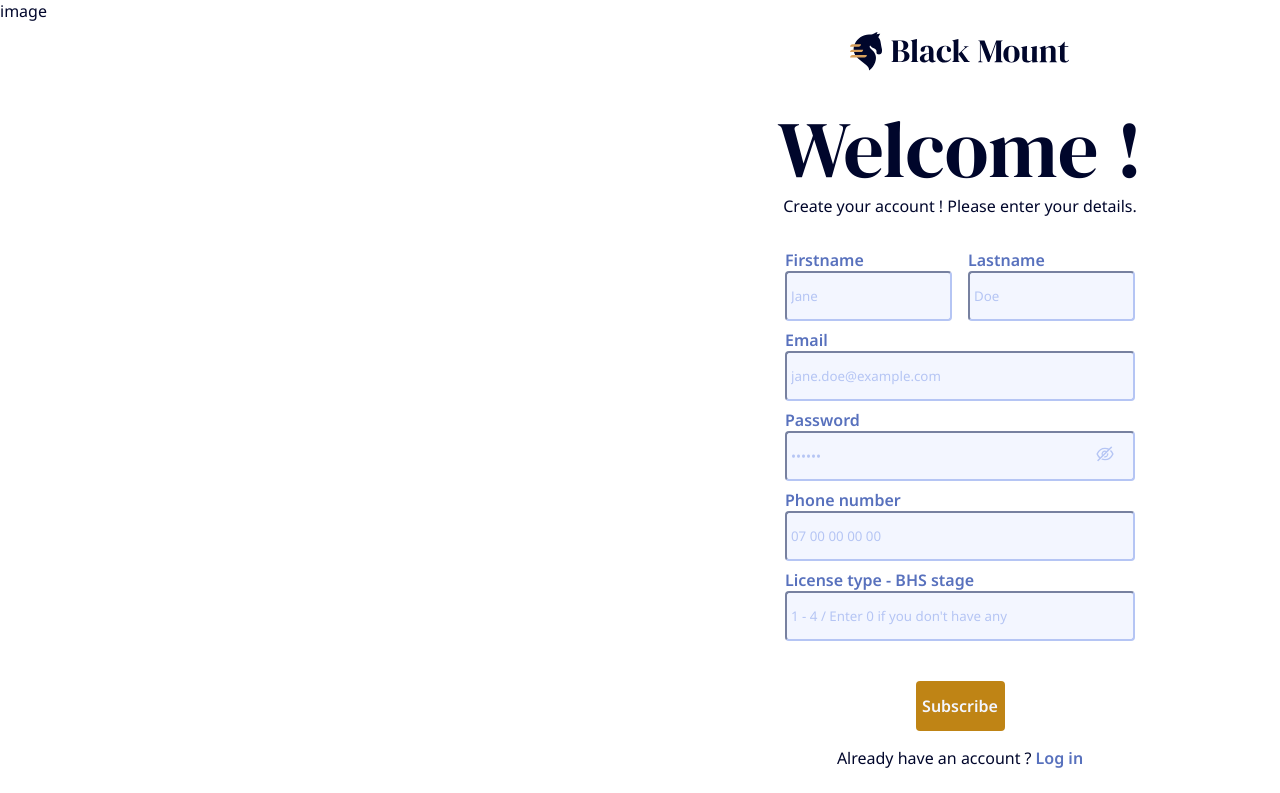
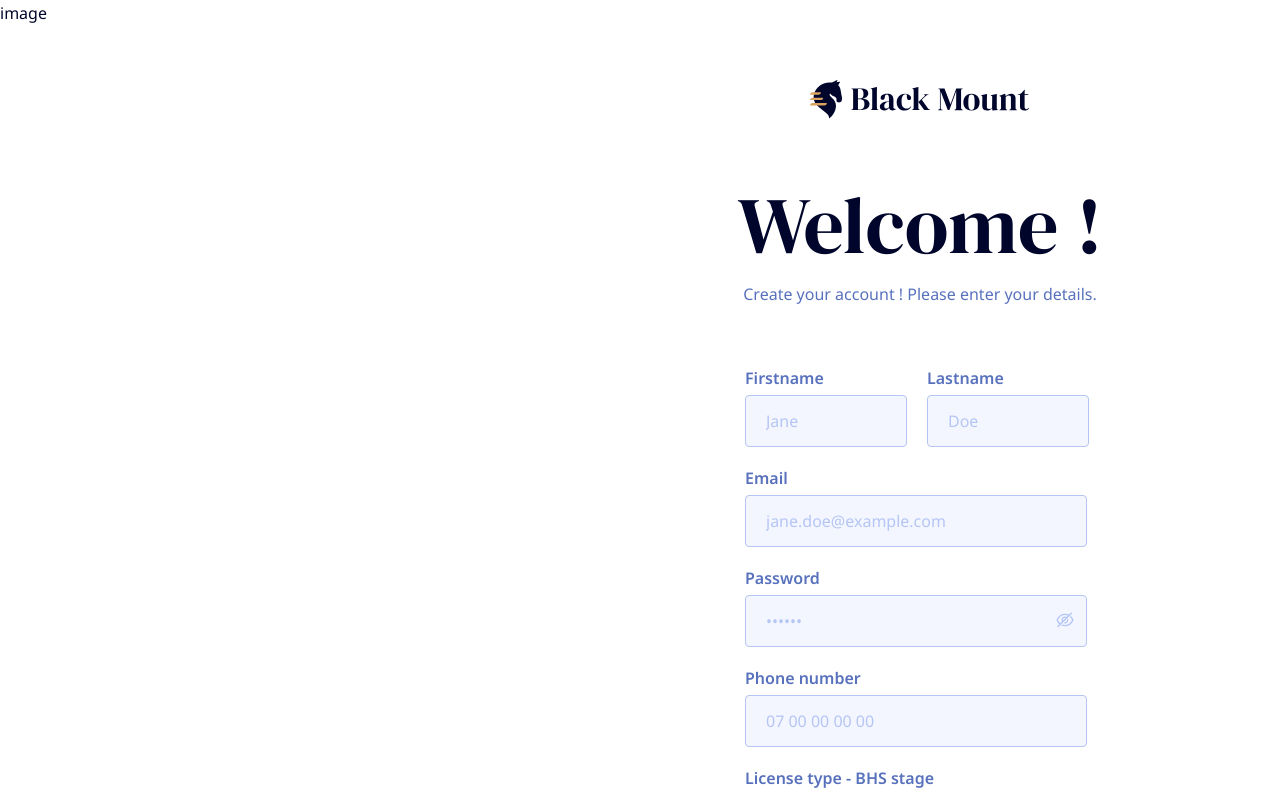
Before and after one commit to AmelieGHP/Hackathon2, a React (Vite) app in the folder frontend/: page / in a window 1280 px wide. Shown: the top 793 px of the page. Built offline with nearby package versions, Linux system fonts and the light colour scheme.

Commit message:
login form ok

```diff
--- a/frontend/src/components/LoginForm.jsx
+++ b/frontend/src/components/LoginForm.jsx
@@ -83,7 +83,7 @@ function LoginForm() {
         </div>
         <button
           type="submit"
-          className="buttonOk"
+          className="primaryButton"
           disabled={!email || !password}
           onClick={(e) => {
             handleClick(e);
--- a/frontend/src/components/SubscribeForm.jsx
+++ b/frontend/src/components/SubscribeForm.jsx
@@ -70,6 +70,7 @@ function SubscribeForm() {
             />
           </div>
         </div>
+        <div>
           <label htmlFor="email">Email</label>
           <input
             type="email"
@@ -81,8 +82,9 @@ function SubscribeForm() {
             }}
             required
           />
+        </div>
+        <div className="passwordInput">
           <label htmlFor="password">Password</label>
-        <div className="passwordInput">
           <input
             type={!visiblePassword ? "password" : "text"}
             name="pwd"
@@ -96,7 +98,7 @@ function SubscribeForm() {
           <button type="button" onClick={handlePwdClick}>
             {visiblePassword ? (
               <AiOutlineEye
-                color="#B5C5F4"
+                color={password ? "#5871bd" : "#B5C5F4"}
                 size={20}
                 style={{ backgroundColor: "#F3F6FF" }}
               />
@@ -109,6 +111,7 @@ function SubscribeForm() {
             )}
           </button>
         </div>
+        <div>
           <label htmlFor="phone">Phone number</label>
           <input
             type="text"
@@ -120,6 +123,9 @@ function SubscribeForm() {
             }}
             required
           />
+        </div>
+        <div>
+
           <label htmlFor="license">License type - BHS stage</label>
           <input
             type="number"
@@ -133,9 +139,10 @@ function SubscribeForm() {
             }}
             required
           />
+        </div>
         <button
           type="submit"
-          className="buttonOk"
+          className="primaryButton"
           disabled={
             !email || !password || !firstname || !lastname || !phone || !license
           }
@@ -143,7 +150,7 @@ function SubscribeForm() {
             handleClick(e);
           }}
         >
-          Subscribe
+          Sign in
         </button>
       </form>
     </div>
--- a/frontend/src/main.scss
+++ b/frontend/src/main.scss
@@ -1,12 +1,14 @@
-@import "./variables.scss";
+@import url("https://fonts.googleapis.com/css2?family=DM+Serif+Display&family=Noto+Sans:wght@300;400;500;600;700;800&display=swap");
 
-@import "./pages/home.scss";
-@import "./pages/horseInfo.scss";
-@import "./pages/loginPage.scss";
+$secondaryTextColor: #b5c5f4;
+$backgroundColor: #f3f6ff;
+$accentColor: #5871bd;
+$primaryTextColor: #00062b;
+$buttonColor: #d9a25f;
+$hoverColor: #bf8415;
 
-@import "./components/footer.scss";
-@import "./components/header.scss";
-@import "./components/horseCard.scss";
+$textFont: "Noto Sans", sans-serif;
+$titleFont: "DM Serif Display", serif;
 
 * {
   margin: 0;
@@ -17,62 +19,87 @@
 
 a {
   text-decoration: none;
-  color: $darkblue;
-  font-family: $classicFont;
+  color: $primaryTextColor;
+  font-family: $textFont;
 }
 
 h1 {
   font-size: 80px;
   line-height: 92px;
-  color: $darkblue;
+  color: $primaryTextColor;
   font-family: $titleFont;
 }
 
 h2 {
   font-size: 40px;
-  color: $darkblue;
+  line-height: 52px;
+  color: $primaryTextColor;
   font-family: $titleFont;
 }
 
 h3 {
   font-size: 32px;
-  color: $darkgold;
-  font-family: $classicFont;
+  line-height: 42px;
+  color: $hoverColor;
+  font-family: $textFont;
 }
 
 p {
   font-size: 16px;
-  color: $darkblue;
-  font-family: $classicFont;
+  line-height: 26px;
+  color: $primaryTextColor;
+  font-family: $textFont;
+}
+
+.accentText {
+  color: $accentColor;
 }
 
 small {
   font-size: 13px;
-  color: $darkgold;
-  font-family: $classicFont;
+  color: $hoverColor;
+  font-family: $textFont;
 }
 
 button {
   border-radius: 4px;
-  border: 1px $darkgold;
-  font-family: $classicFont;
+  border: 1px $hoverColor;
+  font-family: $textFont;
   font-weight: 600;
 }
 
-.buttonOk {
-  background-color: $darkgold;
-  color: $lightblue2;
+input {
+  all: unset;
+}
+
+.primaryButton {
+  background-color: $buttonColor;
+  color: #ffffff;
+  height: 50px;
+  min-width: 89px;
+  width: fit-content;
+  font-size: 16px;
+  transition: .3s ease-in-out;
+  padding: 0 20px;
+}
+
+.primaryButton:hover {
+  color: $hoverColor;
+}
+
+.secondaryButton {
+  background-color: #ffffff;
+  color: $buttonColor;
   height: 50px;
   min-width: 89px;
   width: fit-content;
   font-size: 16px;
 }
 
-.buttonCancel {
-  background-color: $lightblue2;
-  color: $darkgold;
-  height: 50px;
-  min-width: 89px;
-  width: fit-content;
-  font-size: 16px;
-}
+@import "./pages/home.scss";
+@import "./pages/horseInfo.scss";
+@import "./pages/loginPage.scss";
+
+@import "./components/footer.scss";
+@import "./components/header.scss";
+@import "./components/horseCard.scss";
--- a/frontend/src/pages/LoginPage.jsx
+++ b/frontend/src/pages/LoginPage.jsx
@@ -12,13 +12,13 @@ function Login() {
       <div className="loginSubscribe">
         <img src={blackLogo} alt="Blach Mount Logo" width="220px" />
         <h1>{userExist ? "Hello rider !" : "Welcome !"}</h1>
-        <p>
+        <p className="accentText">
           {userExist ? "Welcome back ! " : "Create your account ! "}Please enter
           your details.
         </p>
         {userExist ? <LoginForm /> : <SubscribeForm />}
         <div className="switchContainer">
-          <p>
+          <p className="accentText">
             {userExist
               ? "Don't have an account ?"
               : "Already have an account ?"}
--- a/frontend/src/pages/loginPage.scss
+++ b/frontend/src/pages/loginPage.scss
@@ -9,16 +9,17 @@
   }
 
   & .loginSubscribe {
+    padding: 80px;
     flex: 1;
     width: 100%;
-    padding-top: 4vh;
     display: flex;
     flex-direction: column;
     align-items: center;
 
     & h1 {
-      margin-top: 4vh;
+      margin-top: 60px;
       font-weight: 400;
+      margin-bottom: 10px;
     }
 
     & .switchContainer {
@@ -27,55 +28,67 @@
     }
 
     & .clearButton {
-      color: $blue;
-      font-weight: 600;
+      color: $accentColor;
+      font-weight: 700;
       font-size: 16px;
-      font-family: $classicFont;
+      font-family: $textFont;
     }
 
     & form {
-      margin: 4vh 0 0;
+      margin: 60px 0 0;
       display: flex;
       flex-direction: column;
       width: 350px;
+      gap: 20px;
+
+      & div {
+        display: flex;
+        flex-direction: column;
+        gap: 6px;
+      }
 
       & .identity {
         display: flex;
-        gap: 2vh;
+        width: 300px;
+        gap: 20px;
+        flex-direction: row;
 
         & div {
           flex: 1;
+
+          & input {
+            width: 120px;
+          }
         }
       }
 
       & input {
-        width: 100%;
+        width: 300px;
         height: 50px;
-        background-color: $lightblue2;
-        border-color: $lightblue1;
+        background-color: $backgroundColor;
+        border: 1px solid $secondaryTextColor;
         border-radius: 4px;
-        color: $darkblue;
-        font-family: $classicFont;
-        margin-bottom: 1vh;
-        padding: 4px;
+        color: $primaryTextColor;
+        font-family: $textFont;
+        padding: 0 20px;
       }
 
-      & input:focus {
-        outline: 0.75px solid $blue;
+      & input:focus-within {
+        outline: 1.5px solid $accentColor;
       }
 
       & input:valid {
-        border: 2px solid $blue;
+        outline: 1.5px solid $accentColor;
       }
 
       & input::placeholder {
-        color: $lightblue1;
+        color: $secondaryTextColor;
       }
 
       & label {
-        font-family: $classicFont;
+        font-family: $textFont;
         font-weight: 600;
-        color: $blue;
+        color: $accentColor;
       }
 
       & .passwordInput {
@@ -84,14 +97,14 @@
         & button {
           position: absolute;
           right: 10px;
-          top: 5px;
+          top: 35px;
           height: 40px;
           width: 40px;
-          background-color: $lightblue2;
+          background-color: $backgroundColor;
         }
       }
 
-      & .buttonOk {
+      & .primaryButton {
         align-self: center;
         margin: 4vh 0 2vh;
       }
--- a/frontend/src/variables.scss
+++ /dev/null
@@ -1,15 +0,0 @@
-// import fonts here : " @import url('...'); "
-
-@import url("https://fonts.googleapis.com/css2?family=DM+Serif+Display&family=Noto+Sans:wght@300;400;500;600;700;800&display=swap");
-
-// create variables here : " $variableName : variableValue; "
-
-$lightblue1: #b5c5f4;
-$lightblue2: #f3f6ff;
-$blue: #5871bd;
-$darkblue: #00062b;
-$gold: #d9a25f;
-$darkgold: #bf8415;
-
-$classicFont: "Noto Sans", sans-serif;
-$titleFont: "DM Serif Display", serif;
```
Lines whose indentation alone changed are shown as unchanged.
